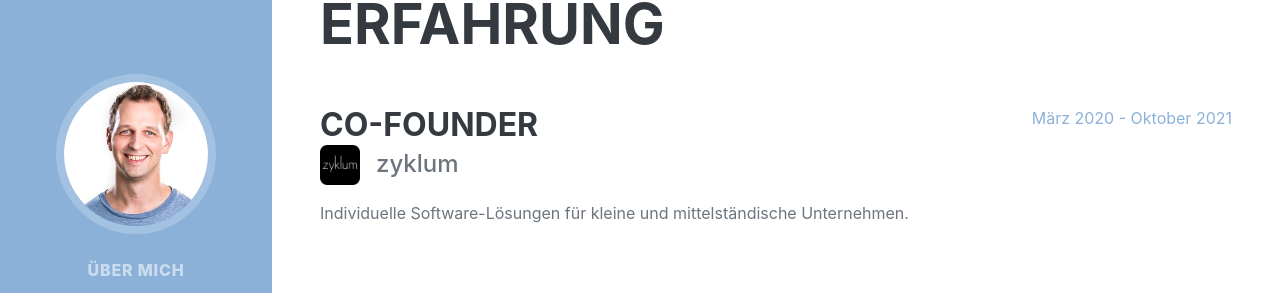
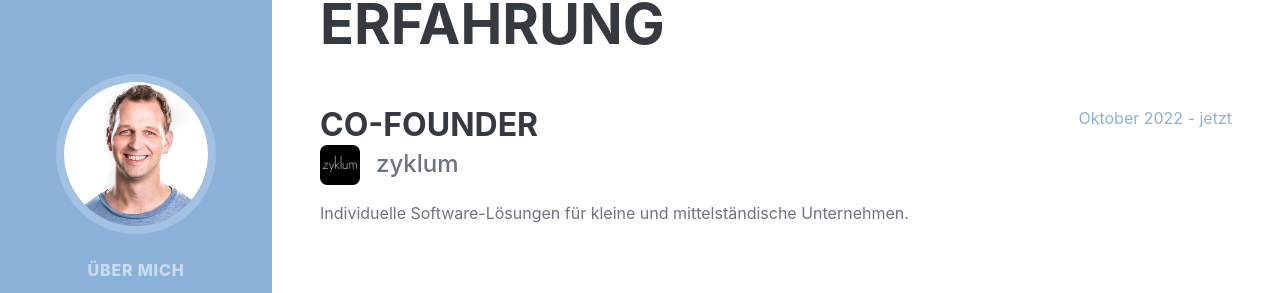
Before and after one commit to jzernisch/jzernisch.github.io, a Jekyll site: the page built from index.html, in a window 1280 px wide and 900 px high, scrolled down 1738 px. Shown: the part 152-445 px from the top of the window. Built offline with Jekyll 4.4.1, drawn with Linux system fonts in a browser that asks for light colours; nearby versions of some CDN libraries; some web fonts are replaced.

Commit message:
Fix timeframe for zyklum

```diff
--- a/index.html
+++ b/index.html
@@ -23,7 +23,7 @@ jobs:
       company_name: zyklum
       company_logo: assets/img/zyklum.jpeg
       company_url: https://zyklum.de/
-      timeframe: März 2020 - Oktober 2021
+      timeframe: Oktober 2022 - jetzt
       description: Individuelle Software-Lösungen für kleine und mittelständische Unternehmen.
     - role: Senior Software Engineer
       company_name: PwC Deutschland GmbH
```
